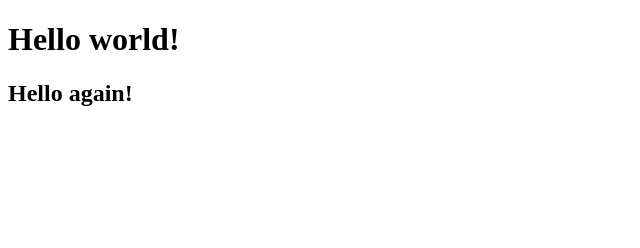
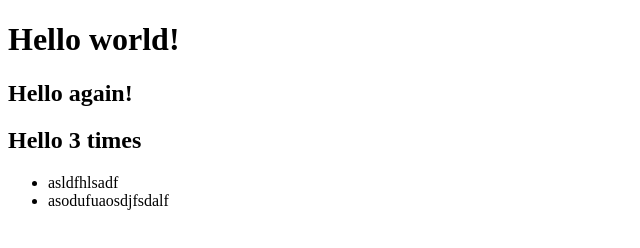
Before and after one commit to oronadavid/DSI-Test-Repo, a plain HTML site: page index.html in a window 1280 px wide. Shown: the whole page, without its empty margins (0-640 px from the left). Drawn offline with Linux system fonts and the light colour scheme.

Commit message:
added some html

```diff
--- a/index.html
+++ b/index.html
@@ -8,5 +8,14 @@
 <body>
     <h1>Hello world!</h1>
     <h2>Hello again!</h2>
+    <h2>Hello 3 times</h2>
+    <ul>
+        <li>
+            asldfhlsadf
+        </li>
+        <li>
+            asodufuaosdjfsdalf
+        </li>
+    </ul>
 </body>
 </html>
```
